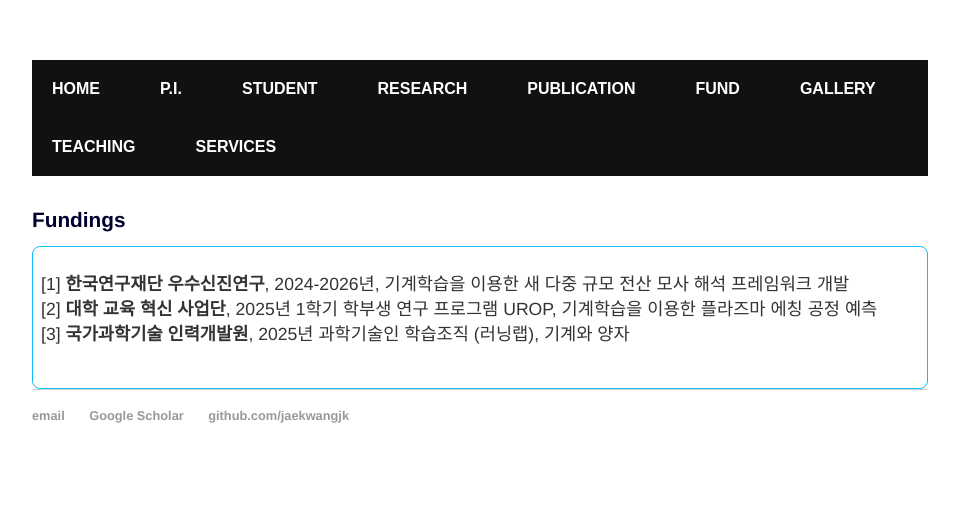
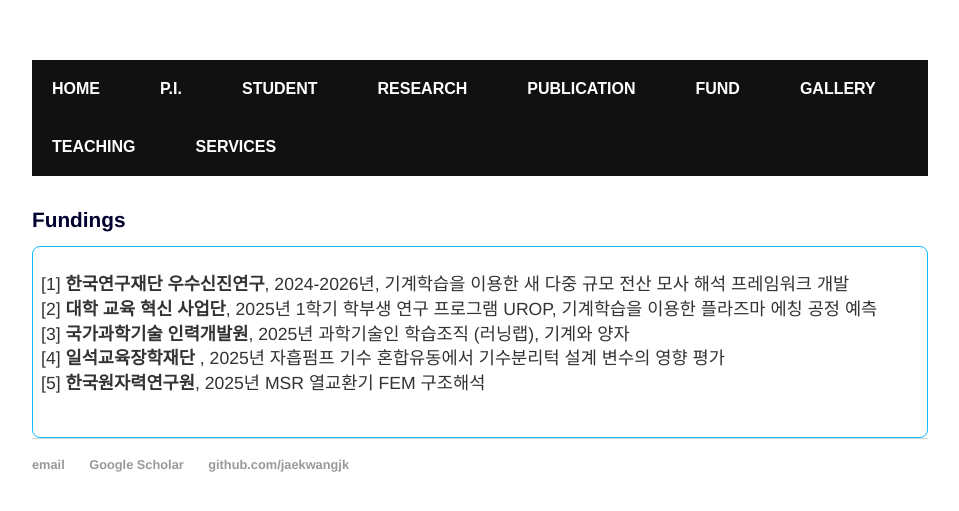
Before and after one commit to jaekwangjk/jaekwangjk.github.io, a Jekyll site: the page built from fund.html, in a window 1280 px wide. Shown: the top 511 px of the page, without its empty margins (160-1119 px from the left). Built offline with Jekyll 4.4.1, drawn with Linux system fonts in a browser that asks for light colours.

Commit message:
Update fund.html

```diff
--- a/fund.html
+++ b/fund.html
@@ -10,6 +10,8 @@ title: Jaekwang Kim
 	[1] <strong>한국연구재단 우수신진연구</strong>, 2024-2026년, 기계학습을 이용한 새 다중 규모 전산 모사 해석 프레임워크 개발 <br>
 	[2] <strong>대학 교육 혁신 사업단</strong>, 2025년 1학기 학부생 연구 프로그램 UROP, 기계학습을 이용한 플라즈마 에칭 공정 예측<br>
 	[3] <strong>국가과학기술 인력개발원</strong>, 2025년 과학기술인 학습조직 (러닝랩), 기계와 양자 <br>
+	[4] <strong>일석교육장학재단 </strong>, 2025년 자흡펌프 기수 혼합유동에서 기수분리턱 설계 변수의 영향 평가 <br>
+	[5] <strong>한국원자력연구원</strong>, 2025년 MSR 열교환기 FEM 구조해석
   	</p>
 
 <br>
```
